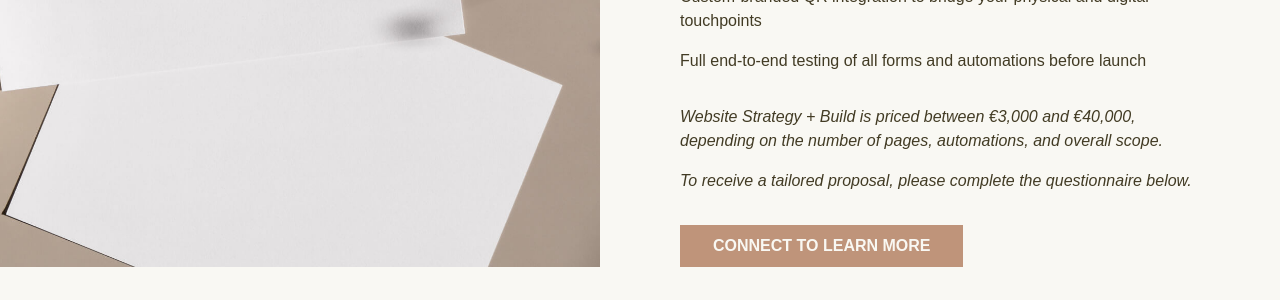
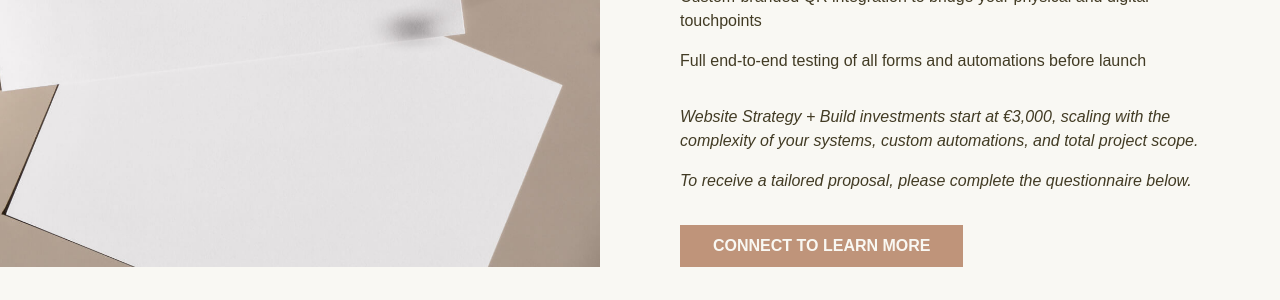
Before and after one commit to brittwoodard/brittanywoodard, a Jekyll site: the page built from website-strategy-build.html, in a window 1280 px wide and 900 px high, scrolled down 3456 px. Shown: the part 152-452 px from the top of the window. Built offline with Jekyll 4.4.1, drawn with Linux system fonts in a browser that asks for light colours; some web fonts are replaced.

Commit message:
fixed pricing

```diff
--- a/index.html
+++ b/index.html
@@ -19,7 +19,7 @@ services:
    title: Website Strategy + Build
    description: A clean, custom site that’s designed to grow with your business. Built with strategy to reflect your brand, connect to your systems, and give your clients a smooth experience.
    cta:
-     url:
+     url: /website-strategy-build.html
      text: Explore the portfolio
 cta:
   heading_html: Are you ready for a website that <em>does the work for you?</em>
--- a/website-strategy-build.html
+++ b/website-strategy-build.html
@@ -62,7 +62,7 @@ includes:
         <li>Custom-branded QR integration to bridge your physical and digital touchpoints</li>
         <li>Full end-to-end testing of all forms and automations before launch</li>
     </ul>
-    <p class="mt-8 italic">Website Strategy + Build is priced between €3,000 and €40,000, depending on the number of pages, automations, and overall scope.</p>
+    <p class="mt-8 italic">Website Strategy + Build investments start at €3,000, scaling with the complexity of your systems, custom automations, and total project scope.</p>
     <p class="italic">To receive a tailored proposal, please complete the questionnaire below.</p>
 faq:
   heading_html: Frequently Asked Questions
```
